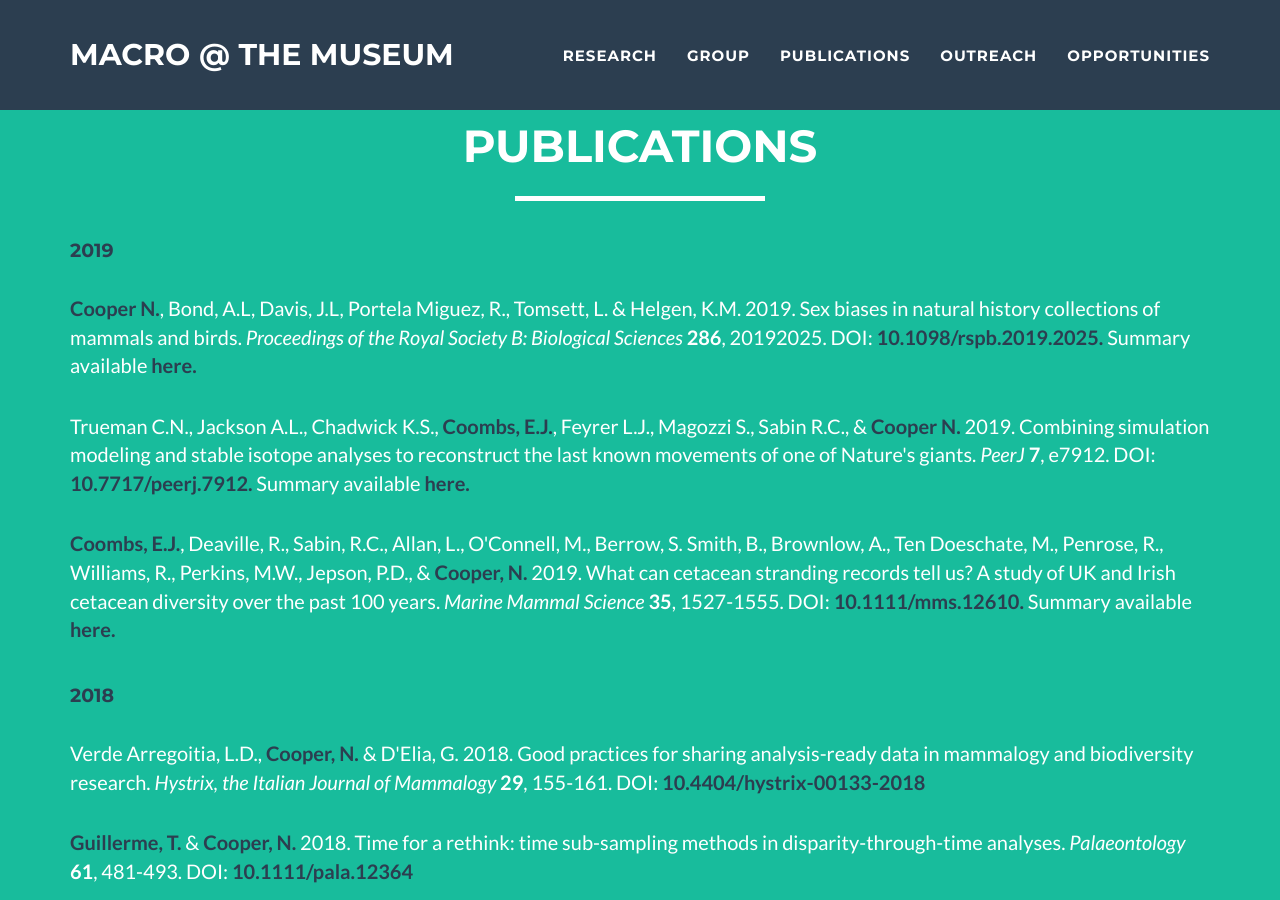
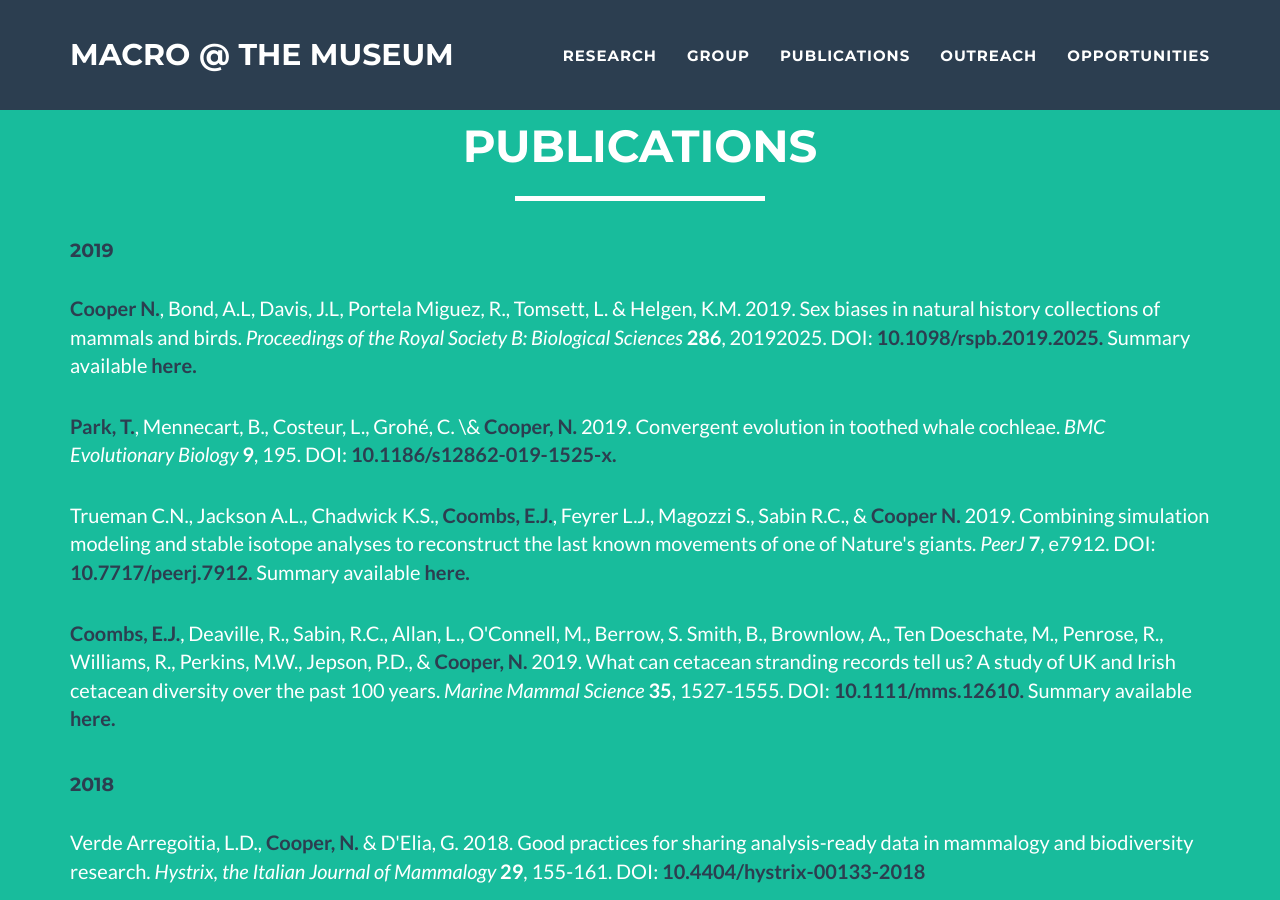
Before and after one commit to nhcooper123/nhcooper123.github.io, a Jekyll site: the page publications.html, which Jekyll copies as it is, in a window 1280 px wide and 900 px high. Built offline with Jekyll 4.4.1, drawn with Linux system fonts in a browser that asks for light colours; comment, search, counter and statistics services are not loaded.

Commit message:
Add TP paper

```diff
--- a/publications.html
+++ b/publications.html
@@ -106,17 +106,7 @@
   DOI: <a href="http://doi.org/"><strong><font color="2c3e50">xxx. </font></strong></a>
   </p>
 
-&nbsp
-  <p>
-  <strong><font color="2c3e50">Park, T.</font></strong>, Memmecart, B., Costeur, L., Grohe, C. \& <strong><font color="2c3e50">Cooper, N.</font></strong>
-  Convergent evolution in toothed whale cochleae.
-  <em>BMC Evolutionary Biology</em>
-  <strong>X</strong>,
-  XX.
-  DOI: <a href="http://doi.org/"><strong><font color="2c3e50">xxx. </font></strong></a>
-  </p>
-
--->
+  -->
 
 &nbsp
   <p>
@@ -131,6 +121,19 @@
 
  <script type="text/javascript" src="https://d1bxh8uas1mnw7.cloudfront.net/assets/embed.js"></script>
     <div class="altmetric-embed" data-badge-type="donut" data-altmetric-id="69138466"></div>
+  </p>
+
+&nbsp
+  <p>
+  <strong><font color="2c3e50">Park, T.</font></strong>, Mennecart, B., Costeur, L., Grohé, C. \& <strong><font color="2c3e50">Cooper, N.</font></strong>
+  2019.
+  Convergent evolution in toothed whale cochleae.
+  <em>BMC Evolutionary Biology</em>
+  <strong>9</strong>,
+  195.
+  DOI: <a href="http://doi.org/10.1186/s12862-019-1525-x"><strong><font color="2c3e50">10.1186/s12862-019-1525-x. </font></strong></a>
+
+  <script type="text/javascript" src="https://d1bxh8uas1mnw7.cloudfront.net/assets/embed.js"></script><div class="altmetric-embed" data-badge-type="donut" data-altmetric-id="69315570"></div>
   </p>
 
 &nbsp
```
